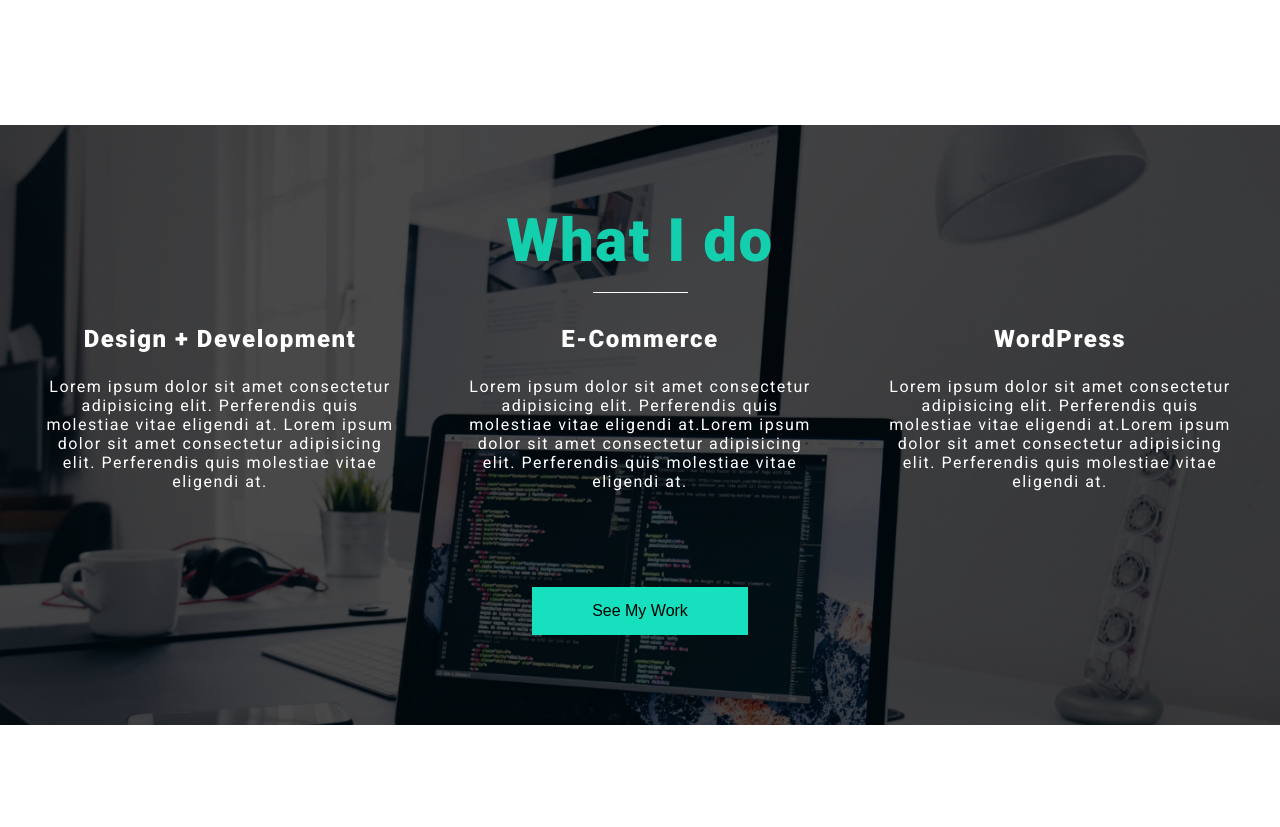
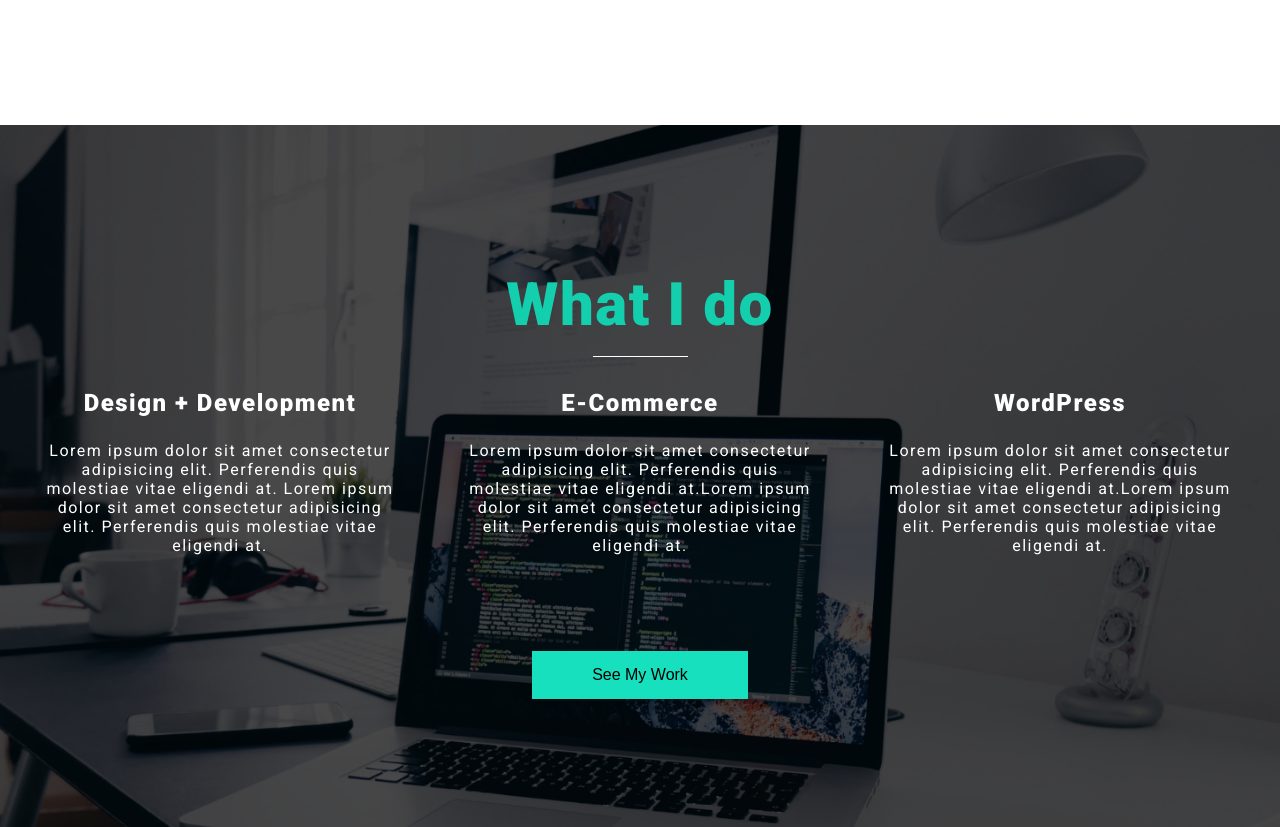
Before and after one commit to bluemario8/Portfolio, a plain HTML site: page index.html in a window 1280 px wide. Shown: the part 523-1350 px from the top of the page. Before the commit the page ends 1248 px from the top, so only its background shows below. Drawn offline with Linux system fonts and the light colour scheme.

Commit message:
Finished what I do section

```diff
--- a/styles.css
+++ b/styles.css
@@ -114,6 +114,11 @@ h4 {
     background: #16E0BD;
     padding: 15px 60px;
     border: none;
+    cursor: pointer;
+    transition: 0.2s;
+}
+.btn:hover {
+    background: #fff;
 }
 .line {
     height: 1px;
@@ -176,8 +181,7 @@ header p {
 /* Start what-i-do */
 
 #what-i-do {
-    padding: 4rem 0;
-    height: 600px;
+    padding: 8rem 0;
     background: transparent url('christopher-gower-m_HRfLhgABo-unsplash.png')
     0% 0% no-repeat;
     background-size: cover;
@@ -201,3 +205,12 @@ header p {
 }
 
 /* End what-i-do */
+
+
+/* Start who section */
+
+#who {
+    height: 600px;
+}
+
+/* End who section */
```
